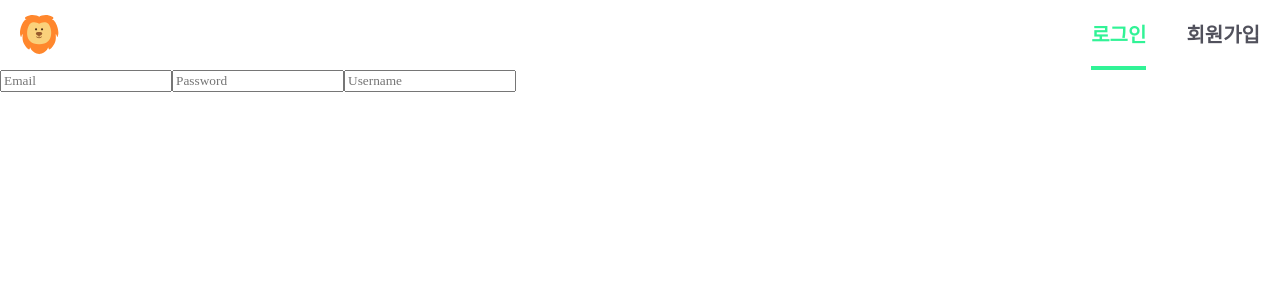
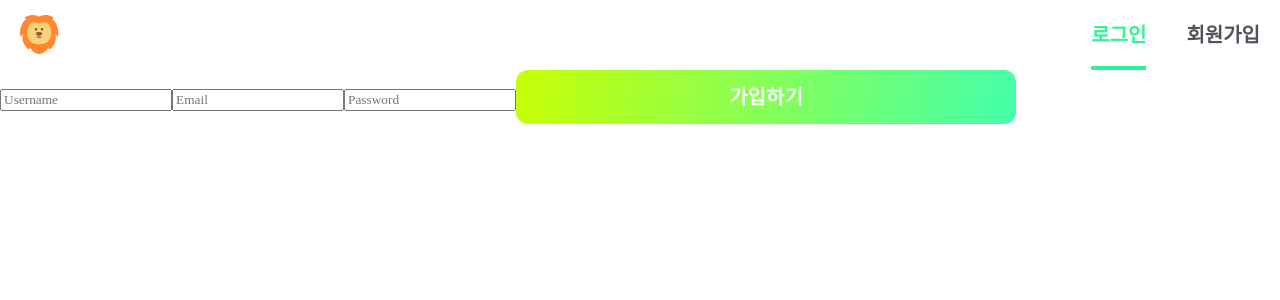
Before and after one commit to hyunyeee/auth_ts, a React (Create React App) app: page /sign-up in a window 1280 px wide. Shown: the top 300 px of the page. Built offline with nearby package versions, Linux system fonts and the light colour scheme; no server answers; a web font is replaced by a local one.

Commit message:
feat: 회원가입 구현

```diff
--- a/src/pages/LogIn.tsx
+++ b/src/pages/LogIn.tsx
@@ -20,8 +20,13 @@
   const { trigger } = useSWRMutation('/api/auth/login', postFetcher, {
     onSuccess: async (data) => {
       const response = await data;
-      alert(response?.data?.message);
-      navigate('/');
+      if (response?.data) {
+        alert(response?.data?.message);
+        navigate('/');
+      }
+      if (response?.error) {
+        alert(response?.error?.message);
+      }
     },
   });
 
--- a/src/pages/SignUp.tsx
+++ b/src/pages/SignUp.tsx
@@ -1,47 +1,63 @@
+import styled from 'styled-components';
+import { useNavigate } from 'react-router-dom';
+import { SubmitHandler, useForm } from 'react-hook-form';
+import useSWRMutation from 'swr/mutation';
+import { postFetcher } from '../api/auth';
 import { User } from '../interfaces/User';
-import useSWRMutation from 'swr/mutation';
-import { useNavigate } from 'react-router-dom';
-import { postFetcher } from '../api/auth';
 
 const SignUp = () => {
-  // const { mutate } = useSWRMutation(postFetcher);
-  // const navigate = useNavigate();
-  //
-  // const handleResponse = (responseData) => {
-  //   if (responseData?.data) {
-  //     alert(responseData.data);
-  //     navigate('/log-in');
-  //   } else if (responseData?.error) {
-  //     alert(responseData.error);
-  //   }
-  // };
-  //
-  // const onSubmit = async (e: React.FormEvent<HTMLFormElement>) => {
-  //   e.preventDefault();
-  //   const formData = new FormData(e.currentTarget);
-  //   const signUpdata: User = {
-  //     email: formData.get('email') as string,
-  //     password: formData.get('password') as string,
-  //     username: formData.get('username') as string,
-  //   };
-  //
-  //   mutate('/api/auth/register', signUpdata)
-  //     .then(handleResponse)
-  //     .catch((error) => {
-  //       console.error('회원가입 과정에서 오류 발생:', error);
-  //     });
-  // };
+  const navigate = useNavigate();
+  const { register, handleSubmit } = useForm<User>({
+    mode: 'onSubmit',
+  });
+
+  const onSubmit: SubmitHandler<User> = (item, event) => {
+    console.log(item);
+    event?.preventDefault();
+    trigger(item);
+  };
+
+  const { trigger } = useSWRMutation('/api/auth/register', postFetcher, {
+    onSuccess: async (data) => {
+      const response = await data;
+
+      if (response?.data) {
+        alert(response?.data?.message);
+        navigate('/log-in');
+      }
+      if (response?.error) {
+        alert(response?.error?.message);
+      }
+    },
+  });
 
   return (
-    <form
-      // onSubmit={onSubmit}
-    >
-      <input type="text" name="email" placeholder="Email" />
-      <input type="password" name="password" placeholder="Password" />
-      <input type="text" name="username" placeholder="Username" />
-      <button type="submit" />
+    <form onSubmit={handleSubmit(onSubmit)}>
+      <input
+        required
+        type="text"
+        {...register('username')}
+        placeholder="Username"
+      />
+      <input required type="email" {...register('email')} placeholder="Email" />
+      <input
+        required
+        type="password"
+        {...register('password')}
+        placeholder="Password"
+      />
+      <SubmitBtn type="submit">가입하기</SubmitBtn>
     </form>
   );
 };
 
+const SubmitBtn = styled.button`
+  width: 500px;
+  height: 54px;
+  color: white;
+  ${({ theme }) => theme.typography.title1};
+  border-radius: 12px;
+  background: linear-gradient(93deg, #cf0 -3.88%, #40ffaf 103.41%);
+`;
+
 export default SignUp;
```
